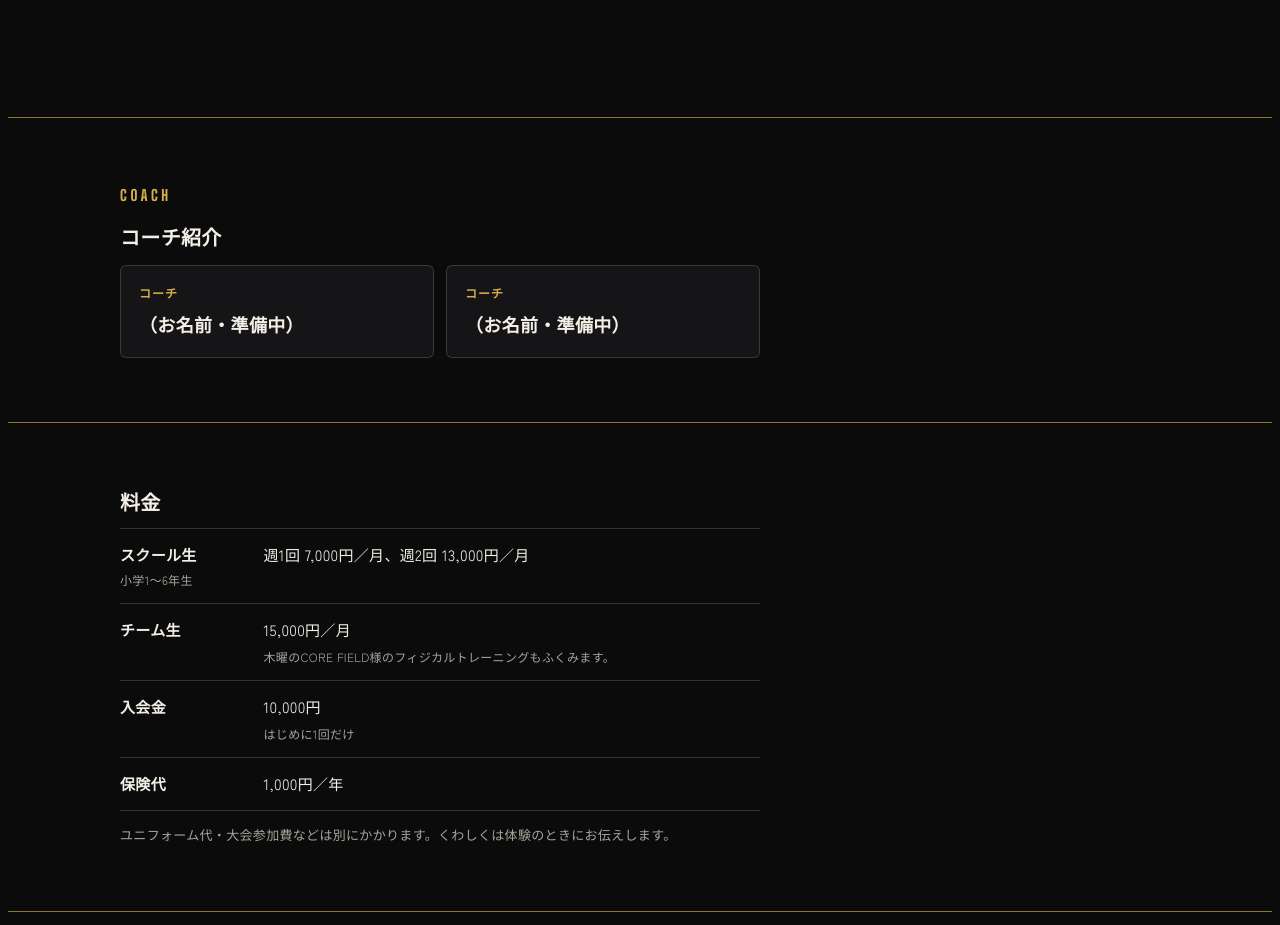
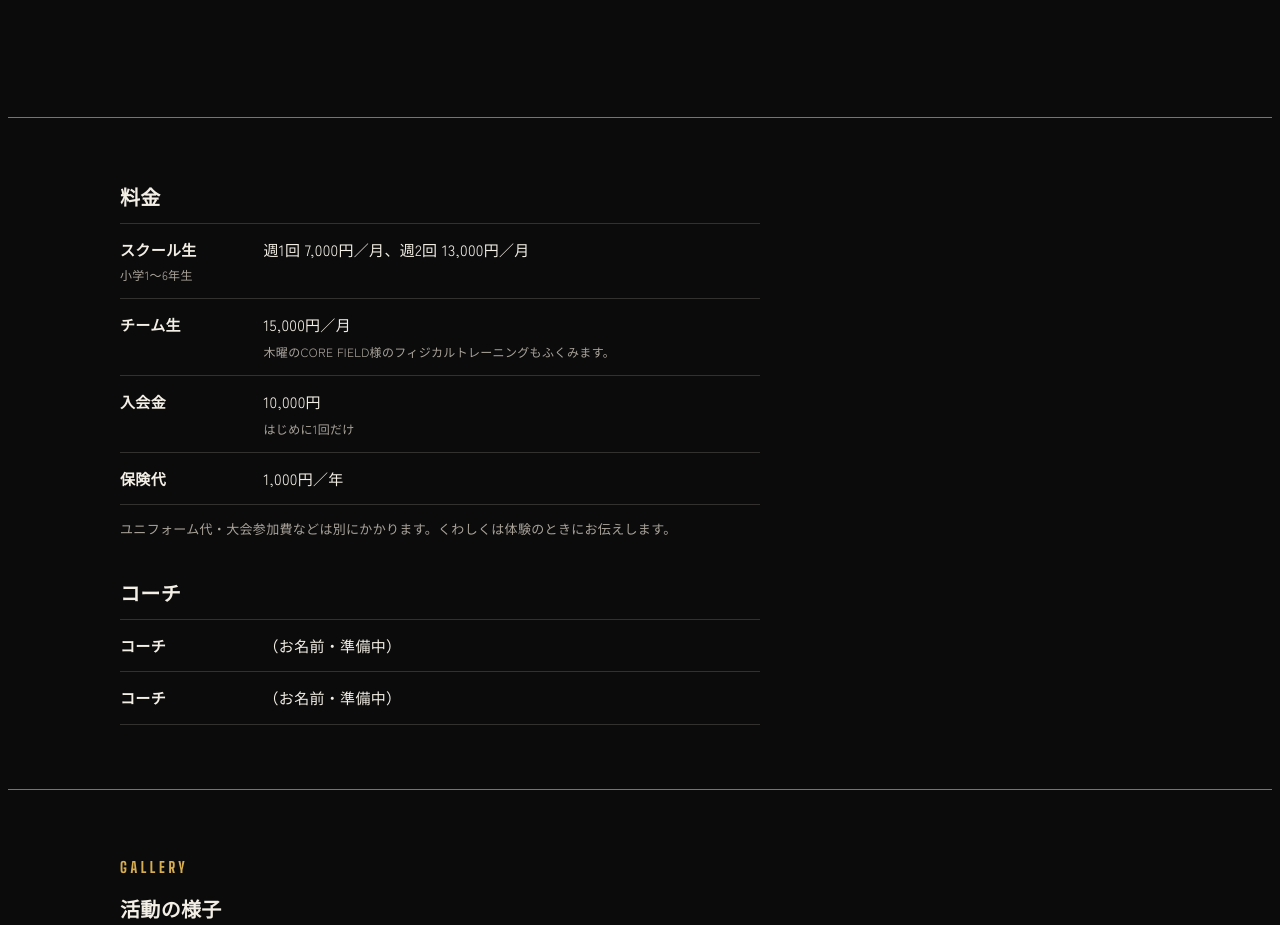
Before and after one commit to egoamigo/egoamigo.github.io, a plain HTML site: page index.html in a window 1280 px wide. Shown: the part 6107-7032 px from the top of the page. Drawn offline with Linux system fonts and the light colour scheme.

Commit message:
コーチ紹介を料金の下に小さく
Co-Authored-By: Claude Opus 5.5 <noreply@anthropic.com>

```diff
--- a/index.html
+++ b/index.html
@@ -194,6 +194,7 @@ body::before{content:"";position:fixed;inset:0 0 auto;height:env(safe-area-inset
 .nt{font-weight:900;font-size:16px;line-height:1.6;margin-top:2px;transition:color .2s}
 .nx{color:var(--mute);font-size:13px;line-height:1.7;margin-top:2px;display:-webkit-box;-webkit-line-clamp:2;-webkit-box-orient:vertical;overflow:hidden}
 .news-empty{color:var(--mute);padding:18px 0}
+.coach-h{margin-top:36px}
 .small-h{font-size:20px;margin:0 0 14px}
 .coach,.gallery{padding-top:clamp(40px,6vw,64px);padding-bottom:clamp(40px,6vw,64px)}
 .coaches{list-style:none;margin:0;padding:0;display:grid;grid-template-columns:1fr 1fr;gap:12px;max-width:640px}
@@ -438,17 +439,6 @@ footer b{font-family:var(--f-display);font-weight:900;letter-spacing:.1em;color:
 </section>
 
 
-<section class="band coach" id="coach" aria-labelledby="coach-h">
-  <div class="wrap">
-    <p class="eyebrow">Coach</p>
-    <h2 id="coach-h" class="small-h">コーチ紹介</h2>
-    <ul class="coaches">
-      <li><span class="role">コーチ</span><span class="name">（お名前・準備中）</span></li>
-      <li><span class="role">コーチ</span><span class="name">（お名前・準備中）</span></li>
-    </ul>
-  </div>
-</section>
-
 <section class="band fee" id="fee" aria-labelledby="fee-h">
   <div class="wrap">
     <h2 id="fee-h" class="fee-h">料金</h2>
@@ -459,6 +449,11 @@ footer b{font-family:var(--f-display);font-weight:900;letter-spacing:.1em;color:
       <div><dt>保険代</dt><dd>1,000円／年</dd></div>
     </dl>
     <p class="fee-note"><span class="p">ユニフォーム代・</span><span class="p">大会参加費などは</span><span class="p">別にかかります。</span><span class="p">くわしくは</span><span class="p">体験のときに</span><span class="p">お伝えします。</span></p>
+    <h2 id="coach-h" class="fee-h coach-h">コーチ</h2>
+    <dl class="fee-list">
+      <div><dt>コーチ</dt><dd>（お名前・準備中）</dd></div>
+      <div><dt>コーチ</dt><dd>（お名前・準備中）</dd></div>
+    </dl>
   </div>
 </section>
 
```
